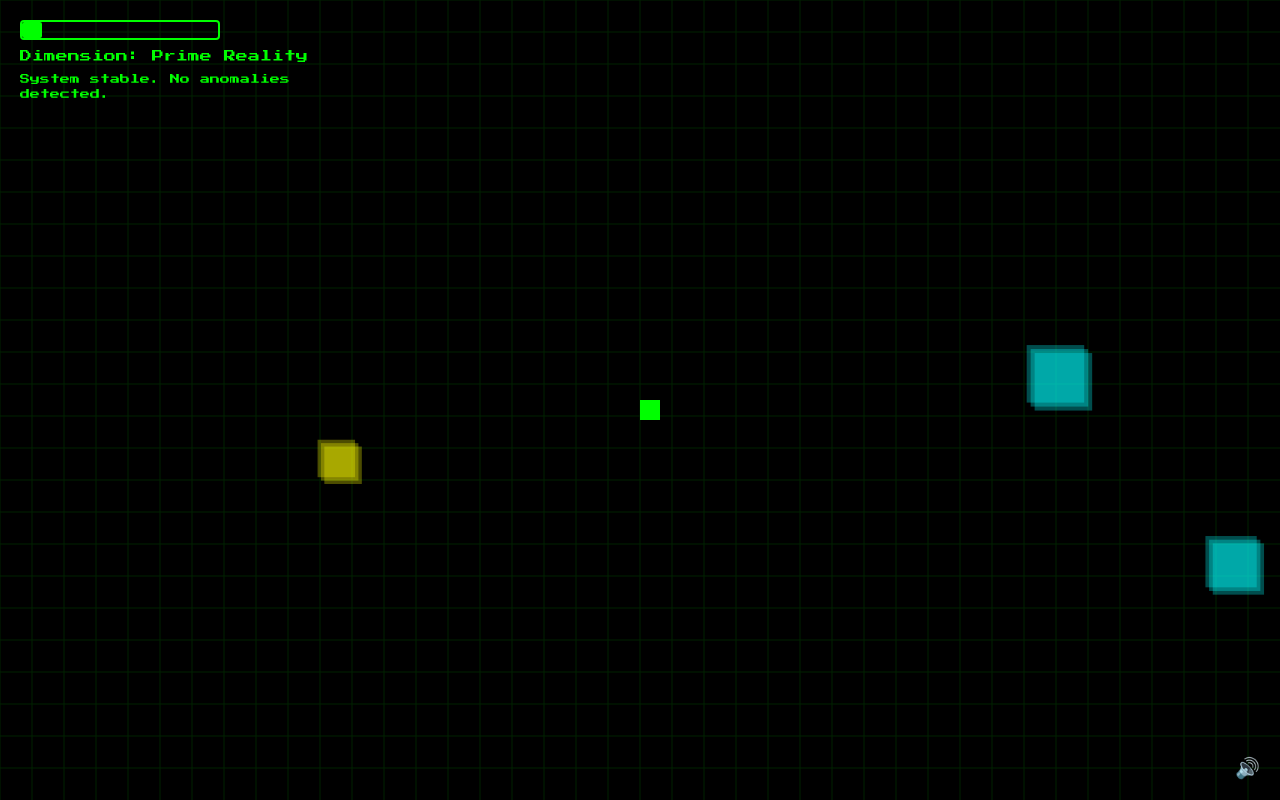
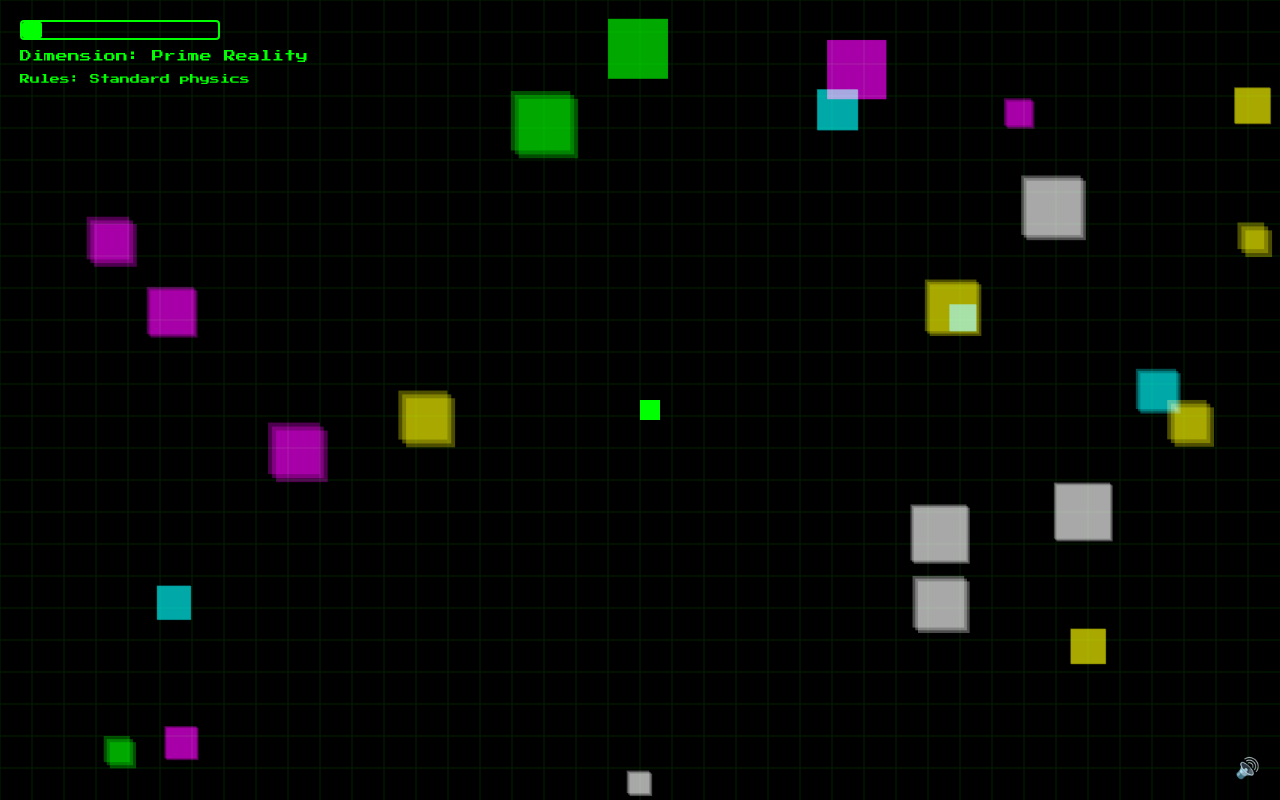
Before and after one commit to dwb190565/glitch-pilgrim, a plain HTML site: page index.html in a window 1280 px wide. Both pictures are taken after a click on the button "ENTER THE GLITCH". Drawn offline with Linux system fonts and the light colour scheme.

Commit message:
Update index.html

```diff
--- a/index.html
+++ b/index.html
@@ -241,6 +241,11 @@ const codeOverflowDuration = 15; // Duration in seconds for Code Overflow
 let codeOverflowActive = false; // True if Code Overflow timer is running
 let lastFrameTime = 0; // For calculating deltaTime
 
+// Safe zone variables
+const safeZoneDuration = 2; // Duration of the safe zone in seconds
+let safeZoneTimer = 0; // Tracks time spent in the safe zone
+let inSafeZone = false; // True if currently in the safe zone
+
 /* ---------- audio ---------- */
 // Initializes the Web Audio API context and nodes
 function initAudio() {
@@ -331,12 +336,24 @@ function glitchSound() {
 // Spawns a new glitch object at a random position
 function spawnGlitch() {
     const size = 20 + Math.random() * 40; // Random size for glitches
+
+    // Calculate dynamic glitch speed based on corruption
+    // Lower corruption means slower speed, higher corruption means faster speed
+    const minGlitchSpeed = 1.5; // Slowest speed at low corruption (e.g., 5 corruption)
+    const maxGlitchSpeed = 8; // Fastest speed at high corruption (e.g., 100 corruption)
+    const corruptionRange = 95; // Max corruption (100) - min corruption (5)
+    const corruptionNormalized = corruption - 5; // Normalize corruption to start from 0
+
+    // Interpolate speed: when corruption is 5, speed is minGlitchSpeed. When corruption is 100, speed is maxGlitchSpeed.
+    let currentGlitchSpeed = minGlitchSpeed + ((corruptionNormalized / corruptionRange) * (maxGlitchSpeed - minGlitchSpeed));
+    currentGlitchSpeed = Math.max(minGlitchSpeed, Math.min(maxGlitchSpeed, currentGlitchSpeed)); // Clamp values
+
     glitches.push({
         x: Math.random() * canvas.width,
         y: Math.random() * canvas.height,
         w: size, h: size,
-        vx: (Math.random() - 0.5) * 2, // Random horizontal velocity
-        vy: (Math.random() - 0.5) * 2, // Random vertical velocity
+        vx: (Math.random() - 0.5) * 2 * currentGlitchSpeed, // Apply dynamic speed
+        vy: (Math.random() - 0.5) * 2 * currentGlitchSpeed, // Apply dynamic speed
         phase: Math.random() * Math.PI * 2, // For visual glitch animation
         color: dims[Math.floor(Math.random() * dims.length)].color // Color based on a random dimension
     });
@@ -506,7 +523,6 @@ function updateCorruption() {
     corruptionFill.style.width = corruption + '%'; // Update visual fill of meter
 
     // Determine new dimension based on corruption level
-    // Changed divisor from 30 back to 20. With 0.2 corruption gain, this will be much slower.
     const newDim = Math.min(dims.length - 1, Math.floor(corruption / 20));
 
     if (newDim !== dimension) {
@@ -544,10 +560,17 @@ function initGame() {
     player.x = canvas.width / 2;
     player.y = canvas.height / 2;
 
-    // Spawn initial glitches
-    for (let i = 0; i < 3; i++) {
-        spawnGlitch();
-    }
+    // Clear any existing glitches for the safe zone
+    glitches = [];
+    particles = [];
+
+    // Activate safe zone
+    inSafeZone = true;
+    safeZoneTimer = 0;
+    statusText.textContent = "Safe Zone Active!";
+    setTimeout(() => {
+        statusText.textContent = 'Rules: ' + dims[dimension].rules;
+    }, safeZoneDuration * 1000); // Display message for safe zone duration
 }
 
 /* ---------- loop ---------- */
@@ -565,6 +588,18 @@ function loop() {
     updatePlayer();
     updateGlitches();
     updateParticles();
+
+    // Handle safe zone timer
+    if (inSafeZone) {
+        safeZoneTimer += deltaTime;
+        if (safeZoneTimer >= safeZoneDuration) {
+            inSafeZone = false;
+            // Spawn initial glitches after safe zone
+            for(let i = 0; i < 3; i++) { // Spawn a few initial glitches
+                spawnGlitch();
+            }
+        }
+    }
 
     // Handle Code Overflow timer
     if (dimension === 4 && codeOverflowActive) {
@@ -586,9 +621,22 @@ function loop() {
     drawPlayer();
     drawParticles();
 
-    // Spawn more glitches if needed, based on corruption level
-    while (glitches.length < 3 + Math.floor(corruption / 15)) {
-        spawnGlitch();
+    // Dynamically adjust the number of glitches based on corruption
+    // This logic only applies AFTER the safe zone
+    if (!inSafeZone) {
+        const minGlitches = 3; // Minimum number of glitches
+        const maxGlitches = 25; // Increased maximum number of glitches for more challenge
+        const corruptionRange = 95; // Max corruption (100) - min corruption (5)
+        const corruptionNormalized = corruption - 5; // Normalize corruption to start from 0
+
+        // Calculate target glitches: more glitches when corruption is low
+        // As corruption goes from 5 to 100, targetGlitches goes from maxGlitches down to minGlitches
+        let targetGlitches = maxGlitches - Math.floor((corruptionNormalized / corruptionRange) * (maxGlitches - minGlitches));
+        targetGlitches = Math.max(minGlitches, Math.min(maxGlitches, targetGlitches)); // Clamp values
+
+        while(glitches.length < targetGlitches) {
+            spawnGlitch();
+        }
     }
 
     requestAnimationFrame(loop); // Request next frame for smooth animation
@@ -617,7 +665,7 @@ startBtn.addEventListener('click', () => {
     intro.classList.add('hidden'); // Hide the intro screen
     active = true; // Set game to active
     initAudio(); // Initialize audio
-    initGame(); // Initialize game elements
+    initGame(); // Initialize game elements (including safe zone setup)
     loop(); // Start the main game loop
 });
 
```
